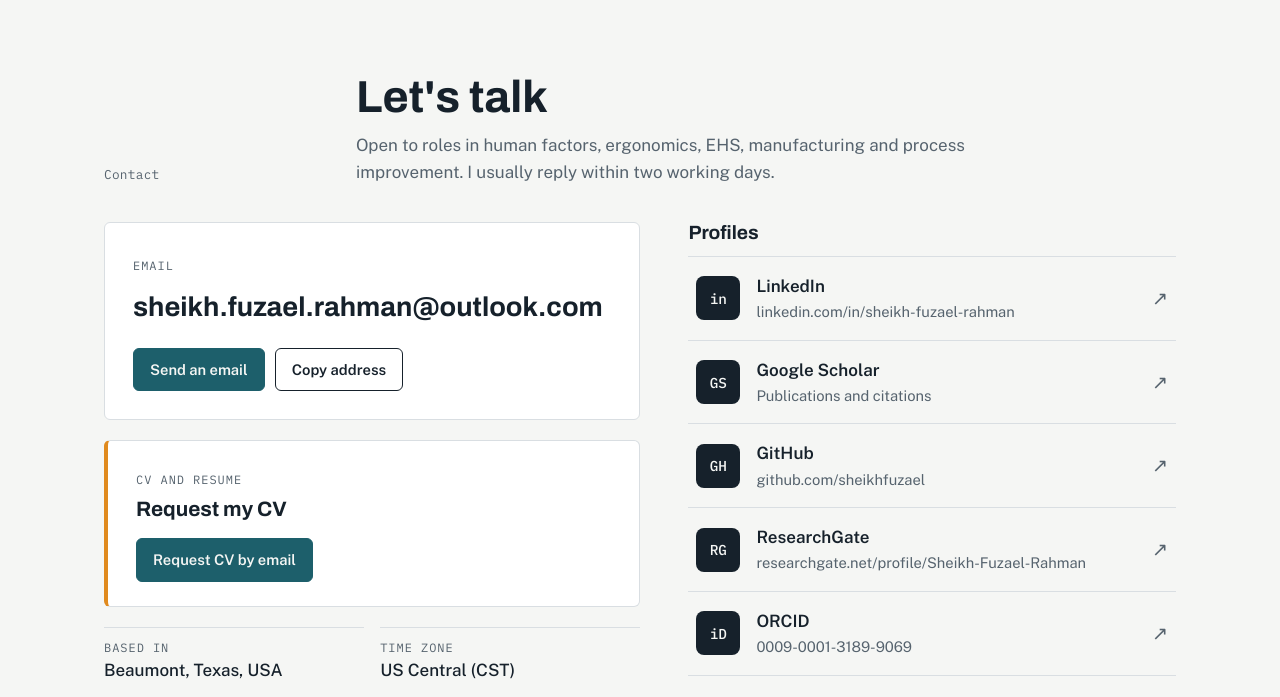
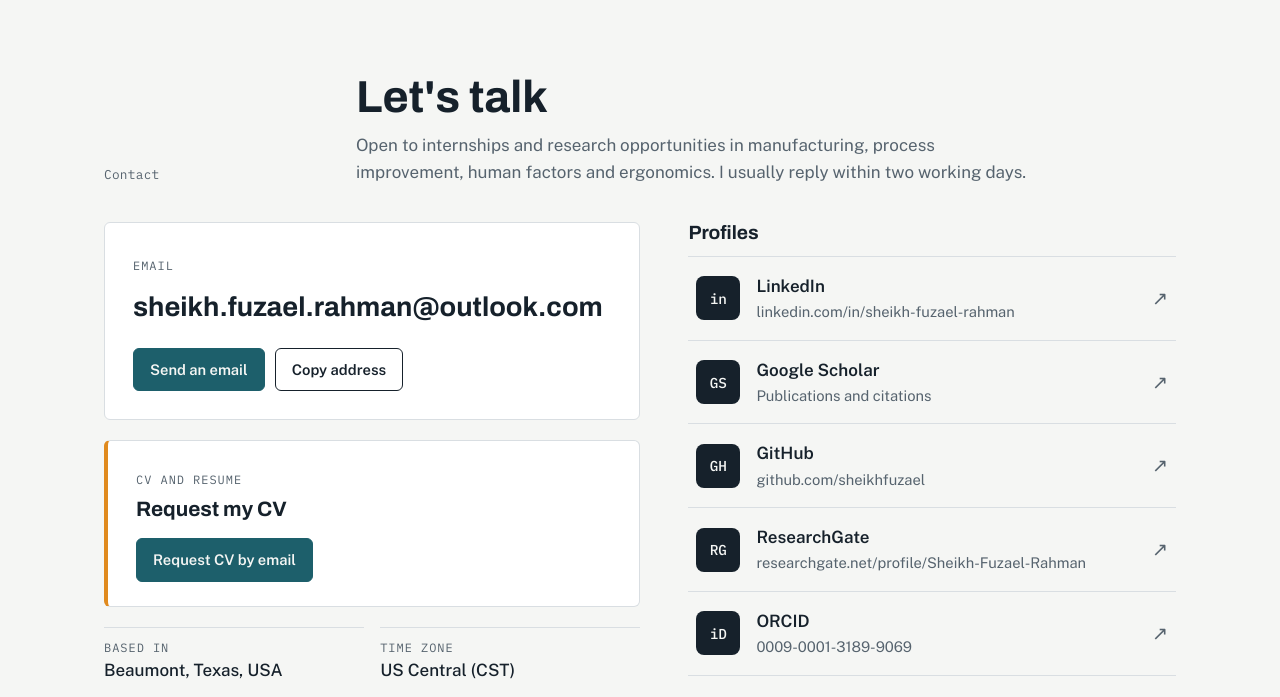
Before and after one commit to SheikhFuzael/sheikhfuzael-website, a plain HTML site: page contact.html in a window 1280 px wide. Shown: the part 65-762 px from the top of the page. Drawn offline with nearby package versions, Linux system fonts and the light colour scheme.

Commit message:
Match home and contact wording to internships and research
Co-Authored-By: Claude Opus 5.5 <noreply@anthropic.com>
Claude-Session: https://claude.ai/code/session_01Qy5NDjoGTquPrMojzTmz9L

```diff
--- a/contact.html
+++ b/contact.html
@@ -40,7 +40,7 @@
       <span class="mono">Contact</span>
       <div>
         <h1 id="contact-h" style="font-size:clamp(2rem,4vw,2.8rem)">Let's talk</h1>
-        <p>Open to roles in human factors, ergonomics, EHS, manufacturing and process improvement. I usually reply within two working days.</p>
+        <p>Open to internships and research opportunities in manufacturing, process improvement, human factors and ergonomics. I usually reply within two working days.</p>
       </div>
     </div>
 
```
Also changed, not shown: index.html (+1 -1 lines).
